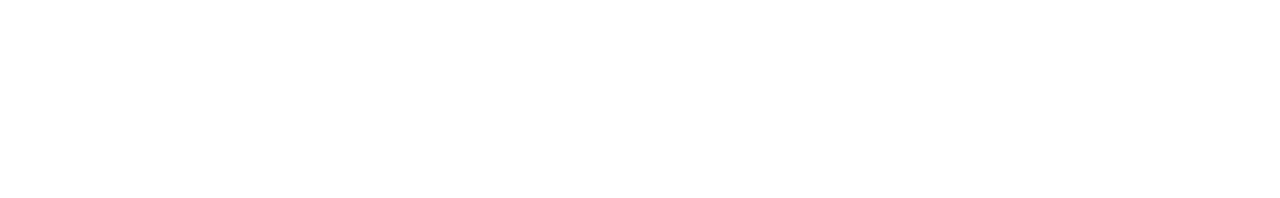
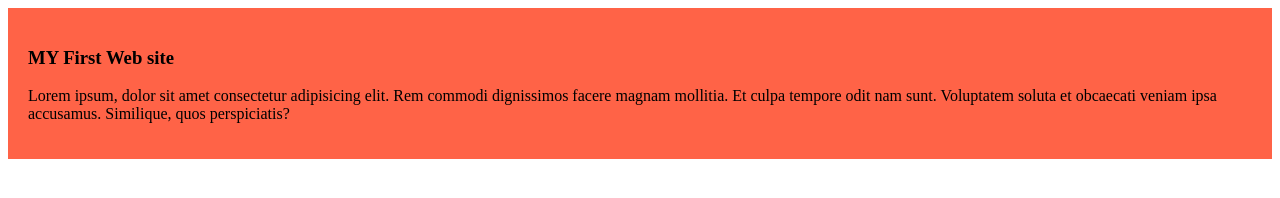
Before and after one commit to ornab610/my-simple-website, a plain HTML site: page index.html in a window 1280 px wide. Drawn offline with Linux system fonts and the light colour scheme.

Commit message:
added the first blog

```diff
--- a/index.html
+++ b/index.html
@@ -5,10 +5,16 @@
     <meta charset="UTF-8">
     <meta name="viewport" content="width=device-width, initial-scale=1.0">
     <title>my simple website</title>
+    <link rel="stylesheet" href="style/blog.css">
 </head>
 
 <body>
-
+    <dIv>
+        <H3>MY First Web site </H3>
+        <p>Lorem ipsum, dolor sit amet consectetur adipisicing elit. Rem commodi dignissimos facere magnam mollitia. Et
+            culpa tempore odit nam sunt. Voluptatem soluta et obcaecati veniam ipsa accusamus. Similique, quos
+            perspiciatis?</p>
+    </dIv>
 </body>
 
 </html>
--- /dev/null
+++ b/style/blog.css
@@ -0,0 +1,4 @@
+div {
+    background-color: tomato;
+    padding: 20px;
+}
```
